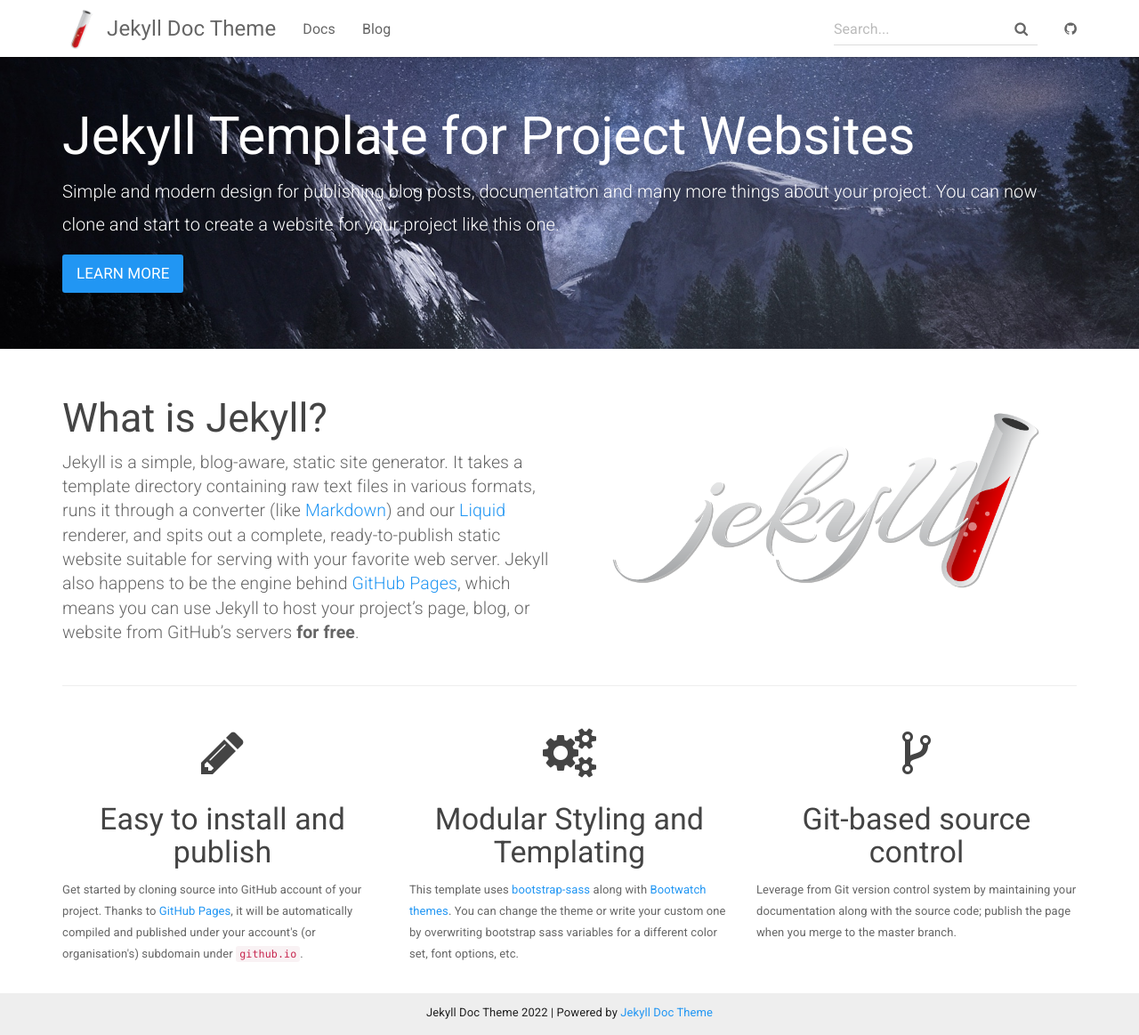
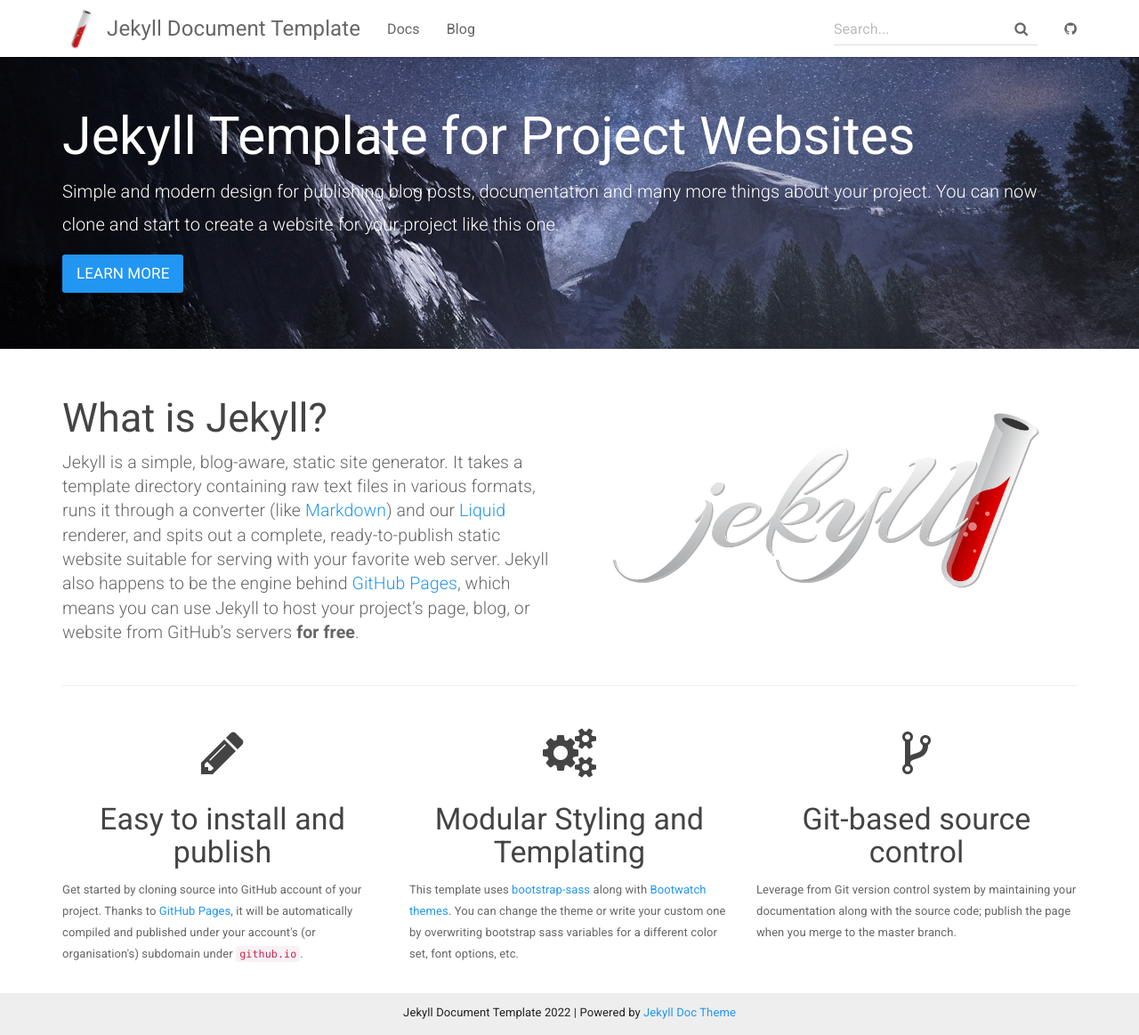
Before and after one commit to OldManUmby/Jekyll.Doc.Template, a Jekyll site: the page built from index.html, in a window 1280 px wide and 1163 px high. Shown: the whole window at 89% size. Built offline with Jekyll 4.4.1, drawn with Linux system fonts in a browser that asks for light colours.

Commit message:
Adjust Config for GH-Pages

```diff
--- a/_config.yml
+++ b/_config.yml
@@ -1,15 +1,15 @@
 # Site settings
-title: Jekyll Doc Theme
-email: your-email@domain.com
+title: Jekyll Document Template
+email: contact@oldmanumby.com
 description: >
   Jekyll Template for Project Websites
   providing documentation and blog post pages.
 lang: en-US
 
-baseurl: "/jekyll-doc-theme" # the subpath of your site, e.g. /blog/
-url: https://aksakalli.github.io/jekyll-doc-theme # the base hostname & protocol for your site
-git_address: https://github.com/aksakalli/jekyll-doc-theme
-git_edit_address: https://github.com/aksakalli/jekyll-doc-theme/blob/gh-pages
+baseurl: "/Jekyll.Doc.Template" # the subpath of your site, e.g. /blog/
+url: https://oldmanumby.github.io/Jekyll.Doc.Template # the base hostname & protocol for your site
+git_address: https://github.com/OldManUmby/Jekyll.Doc.Template
+git_edit_address: https://github.com/OldManUmby/Jekyll.Doc.Template/blob/gh-pages
 
 # theme options from https://bootswatch.com/3/
 # comment out this to use default Bootstrap
```
